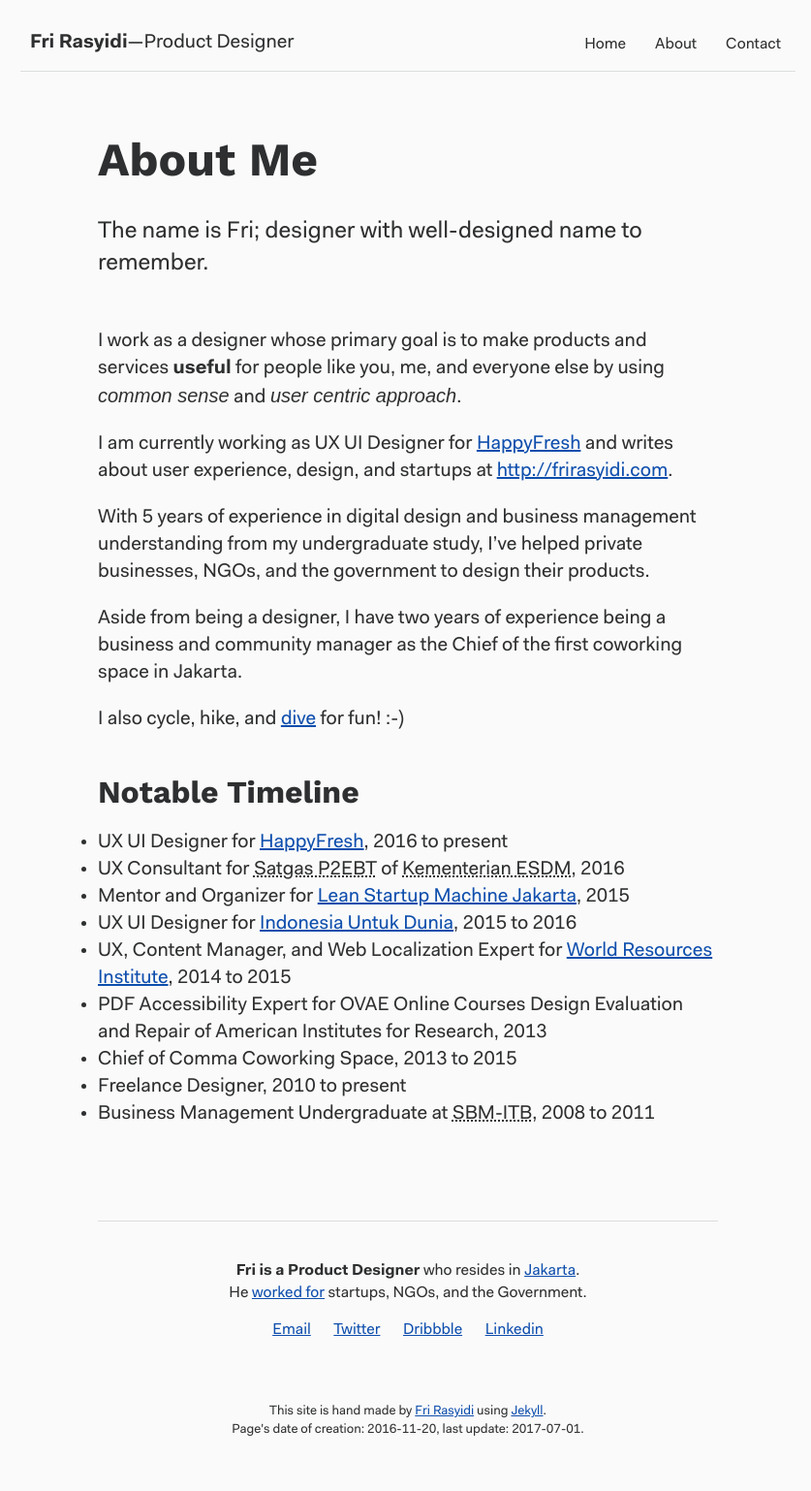
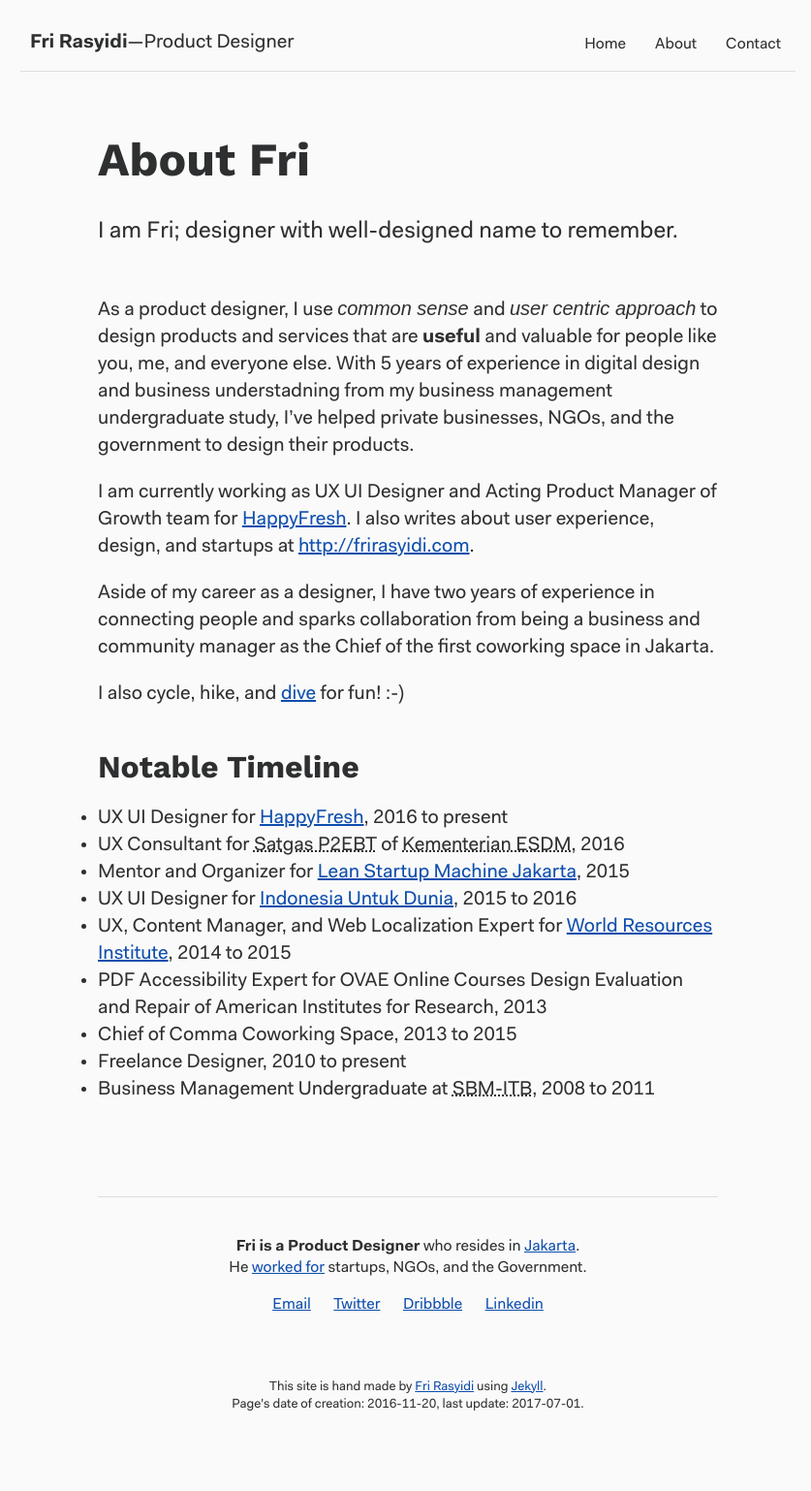
Before and after one commit to frirasyidi/frirasyidi.github.io, a Jekyll site: the page built from _pages/02_about.md, in a window 1280 px wide. Shown: the whole page at 97% size, without its empty margins (219-1056 px from the left). Built offline with Jekyll 4.4.1, drawn with Linux system fonts in a browser that asks for light colours; some web fonts are replaced; after the commit the page ends 1512 px from its top, so only the background shows below that.

Commit message:
edit about me

```diff
--- a/_pages/02_about.md
+++ b/_pages/02_about.md
@@ -7,17 +7,15 @@ update: 2017-07-01
 exclude: false
 ---
 
-# About Me
+# About Fri
 
-The name is Fri; designer with well-designed name to remember.
+I am Fri; designer with well-designed name to remember.
 
-I work as a designer whose primary goal is to make products and services **useful** for people like you, me, and everyone else by using *common sense* and *user centric approach*.
+As a product designer, I use *common sense* and *user centric approach* to design products and services that are **useful** and valuable for people like you, me, and everyone else. With 5 years of experience in digital design and business understadning from my business management undergraduate study, I’ve helped private businesses, NGOs, and the government to design their products.
 
-I am currently working as UX UI Designer for [HappyFresh][HappyFresh] and writes about user experience, design, and startups at [http://frirasyidi.com][Fri Rasyidi].
+I am currently working as UX UI Designer and Acting Product Manager of Growth team for [HappyFresh][HappyFresh]. I also writes about user experience, design, and startups at [http://frirasyidi.com][Fri Rasyidi].
 
-With 5 years of experience in digital design and business management understanding from my undergraduate study, I've helped private businesses, NGOs, and the government to design their products.
-
-Aside from being a designer, I have two years of experience being a business and community manager as the Chief of the first coworking space in Jakarta.
+Aside of my career as a designer, I have two years of experience in connecting people and sparks collaboration from being a business and community manager as the Chief of the first coworking space in Jakarta.
 
 I also cycle, hike, and [dive](/divelogs) for fun! :-)
 
```
